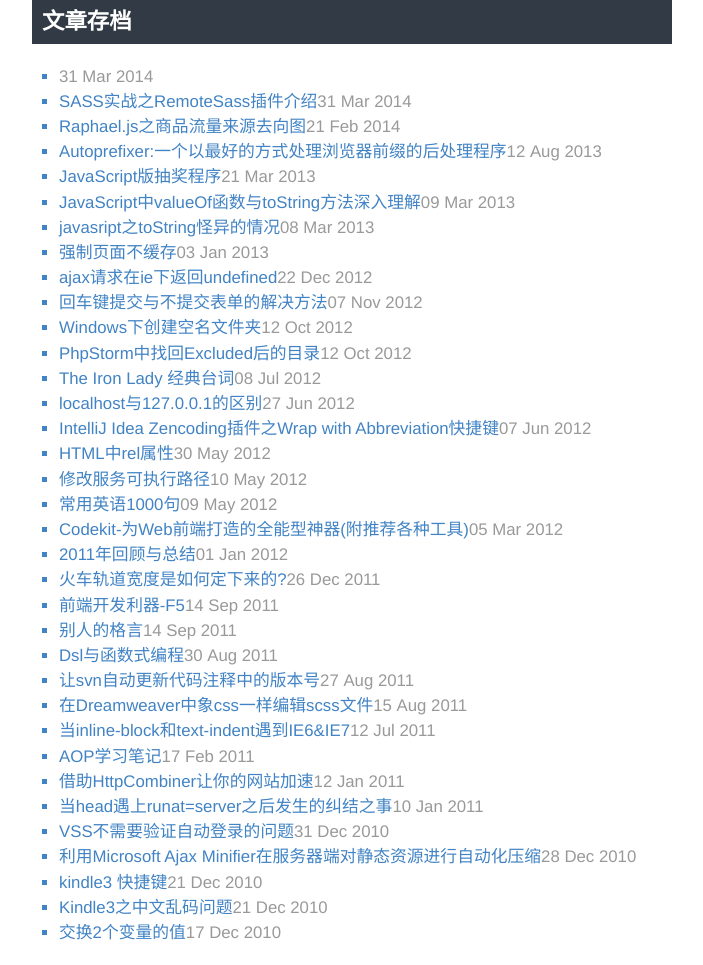
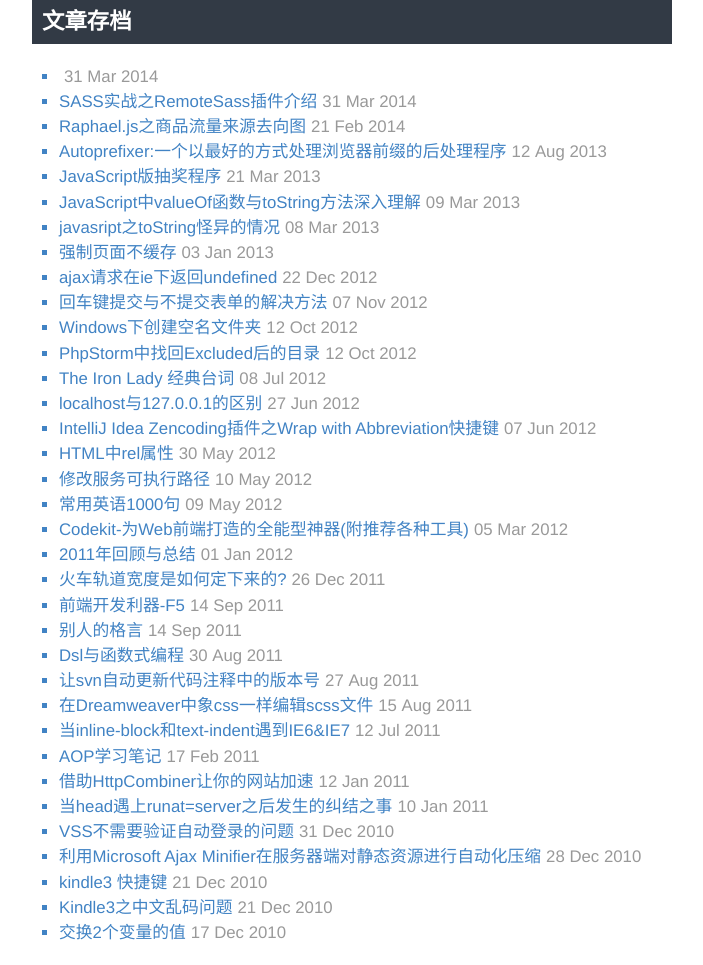
Before and after one commit to aNd1coder/and1coder.github.com, a Jekyll site: the page built from archive.md, in a window 1280 px wide. Shown: the whole page, without its empty margins (288-991 px from the left). Built offline with Jekyll 4.4.1, drawn with Linux system fonts in a browser that asks for light colours; Markdown is read by kramdown in place of the engine named in the settings.

```diff
--- a/public/css/app.css
+++ b/public/css/app.css
@@ -72,4 +72,4 @@
     font-size: 1em;
 }
 
-.date { color: #999; }
+.date { padding-left: 5px; color: #999; }
```
